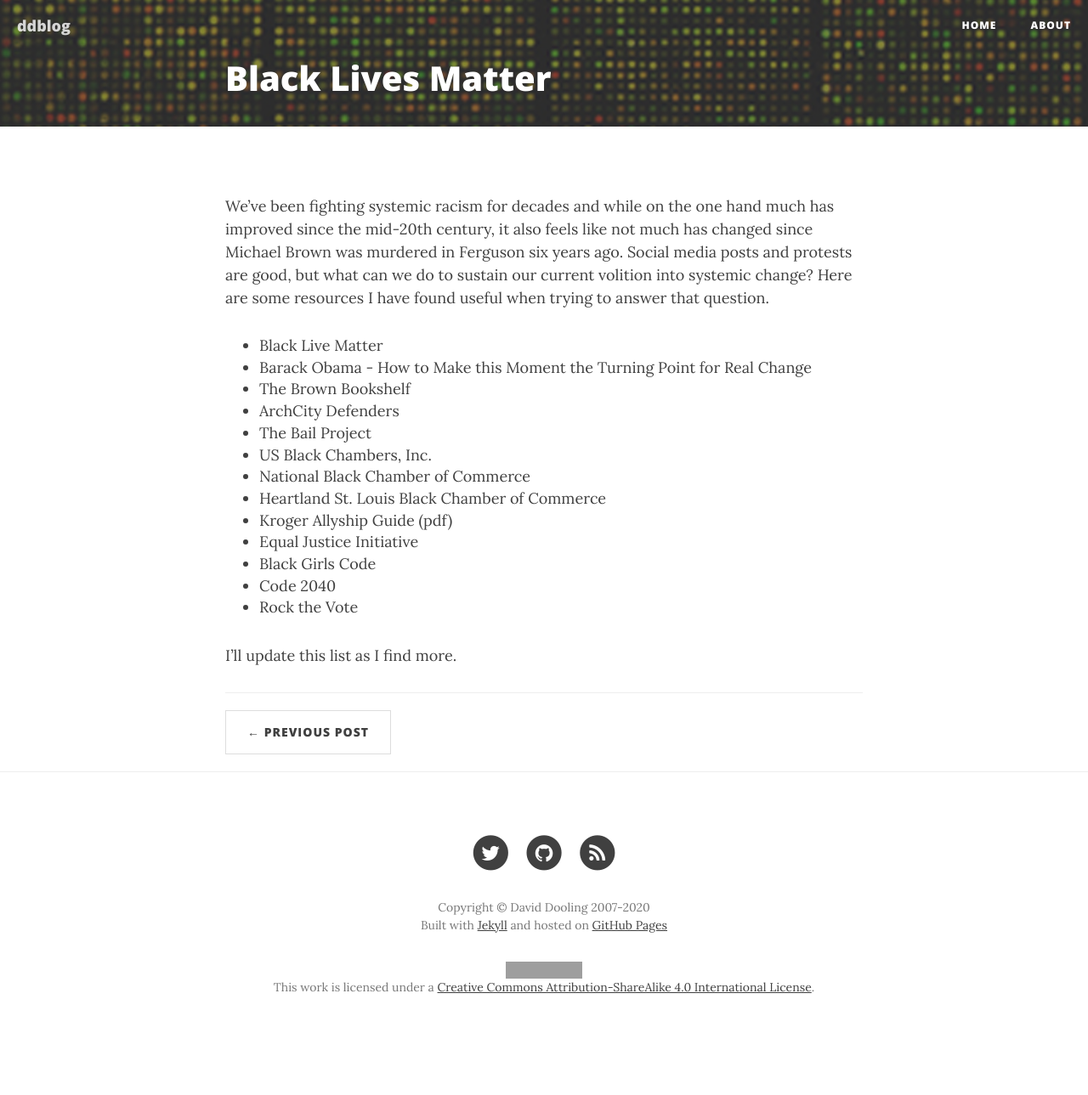
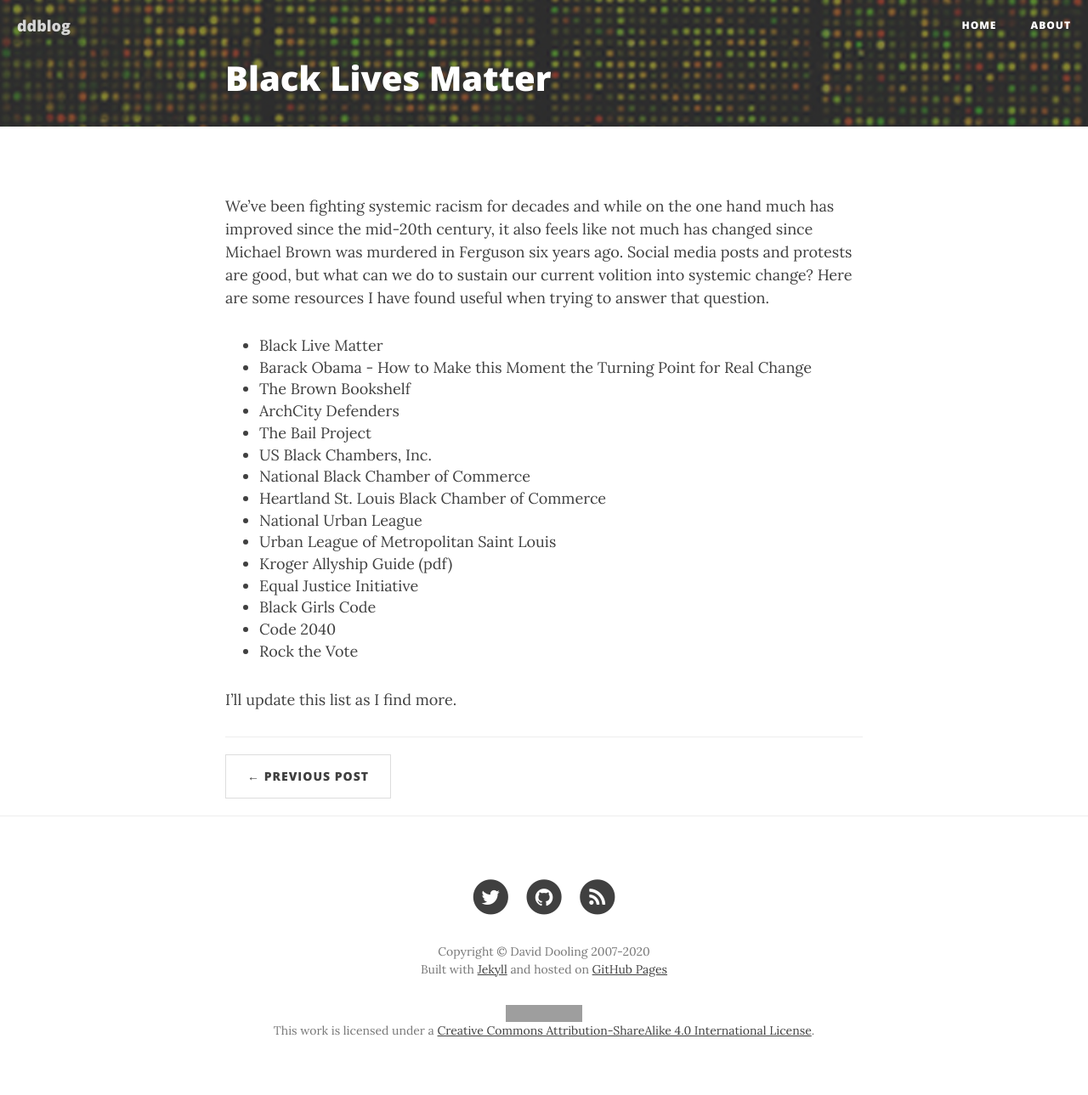
Before and after one commit to ddgenome/ddgenome.github.io, a Jekyll site: the page built from _posts/2020-06-14-blm.markdown, in a window 1280 px wide. Shown: the whole page at 85% size. Built offline with Jekyll 4.4.1, drawn with Linux system fonts in a browser that asks for light colours; nearby versions of some CDN libraries; comment, search, counter and statistics services are not loaded; before the commit the page ends 1238 px from its top, so only the background shows below that; grey boxes are pictures that could not be loaded.

Commit message:
Add Urban League to BLM

```diff
--- a/_posts/2020-06-14-blm.markdown
+++ b/_posts/2020-06-14-blm.markdown
@@ -22,6 +22,8 @@
 -   [US Black Chambers, Inc.](https://usblackchambers.org/)
 -   [National Black Chamber of Commerce](https://www.nationalbcc.org/)
 -   [Heartland St. Louis Black Chamber of Commerce](https://hbcstl.com/)
+-   [National Urban League](https://nul.org/)
+-   [Urban League of Metropolitan Saint Louis](https://www.ulstl.com/)
 -   [Kroger Allyship Guide (pdf)](https://www.thekrogerco.com/wp-content/uploads/2020/06/Kroger-Allyship-Guide.pdf)
 -   [Equal Justice Initiative](https://eji.org/)
 -   [Black Girls Code](https://www.blackgirlscode.com/)
```
